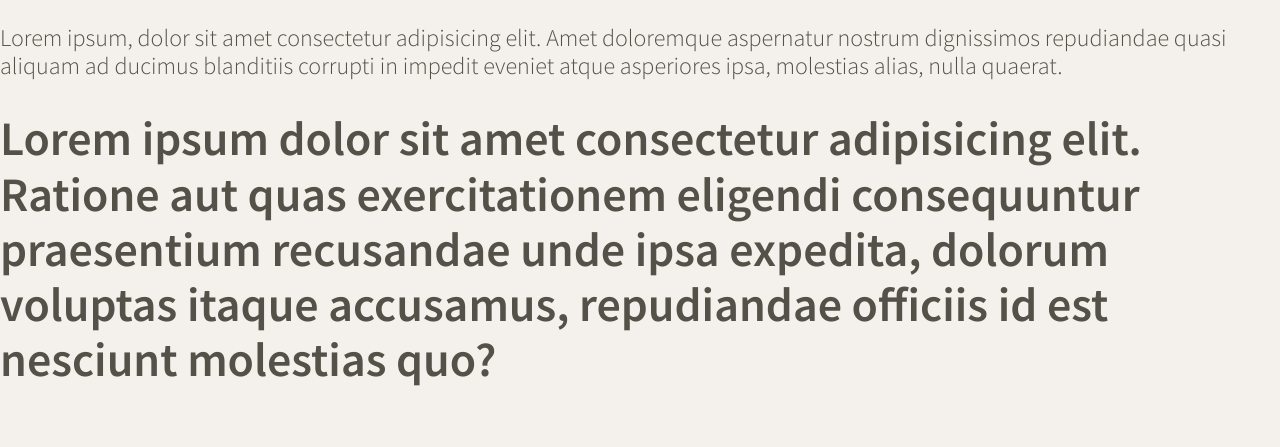
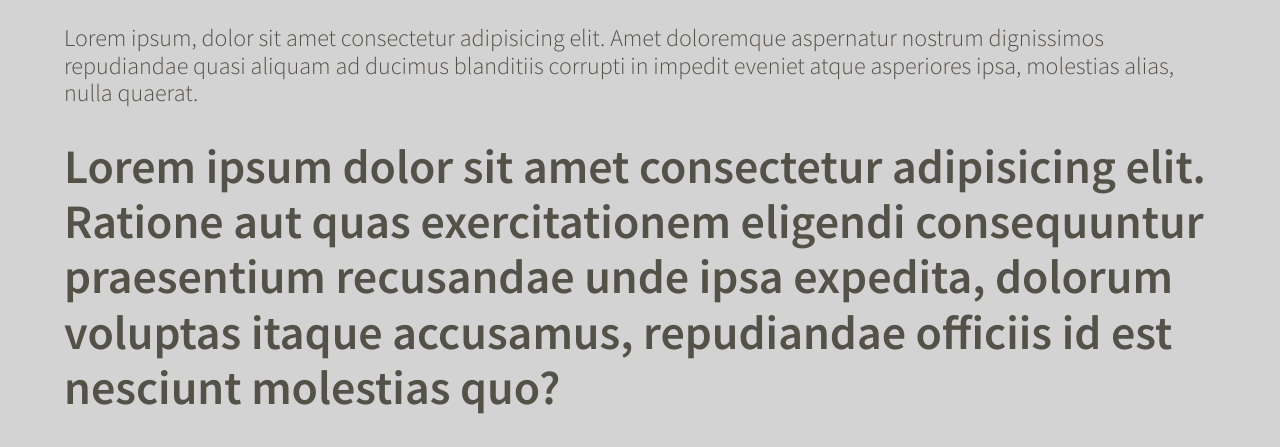
Before and after one commit to DinoPranjic/tweeter, a website: page public/index.html in a window 1280 px wide. Shown: the part 520-967 px from the top of the page. Before the commit the page ends 939 px from the top, so only its background shows below. Drawn offline with nearby package versions, Linux system fonts and the light colour scheme.

Commit message:
add main tag style

```diff
--- a/public/styles/layout.css
+++ b/public/styles/layout.css
@@ -16,9 +16,15 @@ html {
 
 body {
   color: #545149;
-  background-color: #f4f1ec;
+  background-color: lightgrey;
   font-size: 24px;
   font-family: 'Source Sans Pro', sans-serif;
+}
+
+main {
+  width: 90%;
+  margin: 0 auto;
+  background-color: transparent;
 }
 
 /*
```
